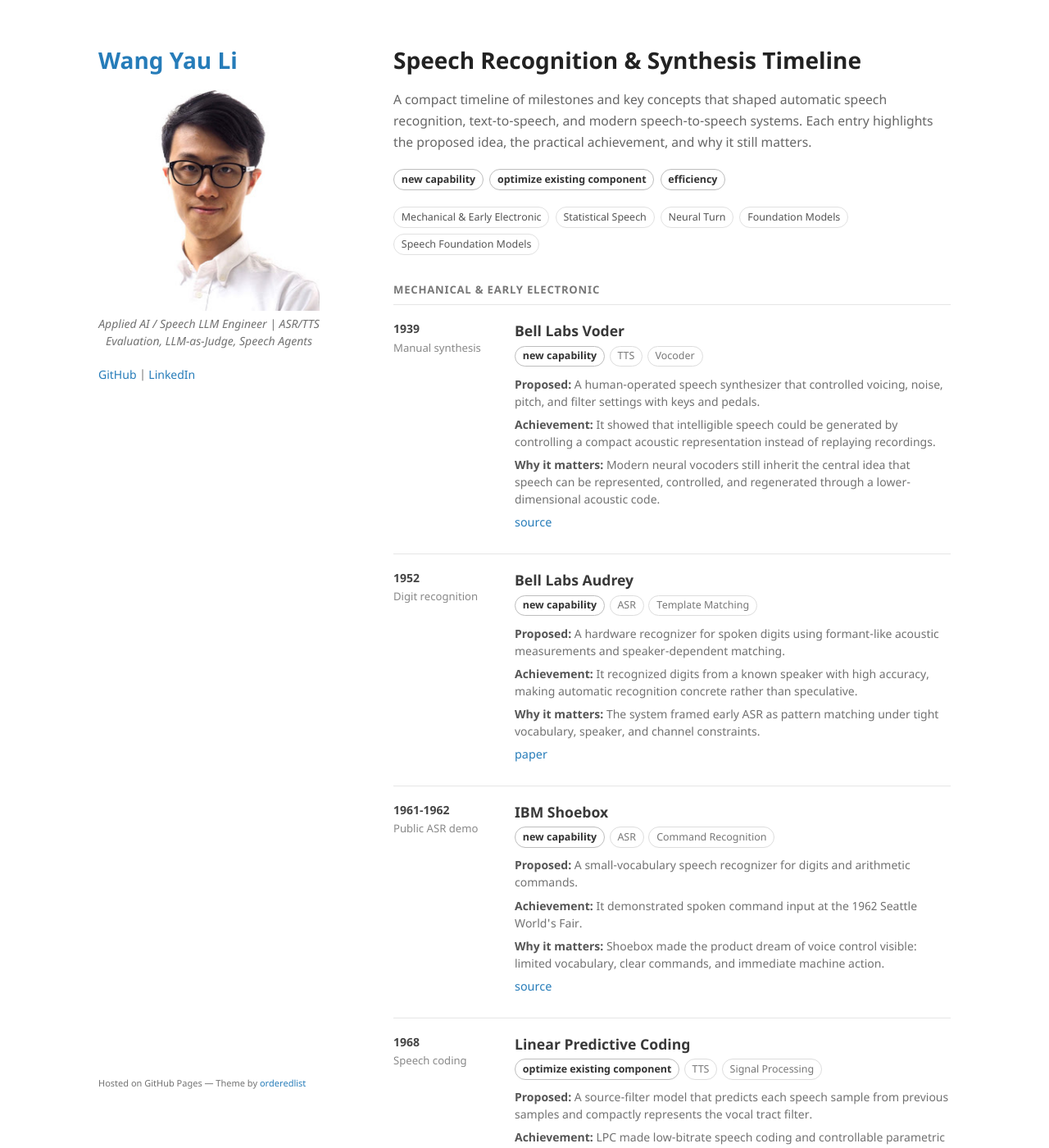
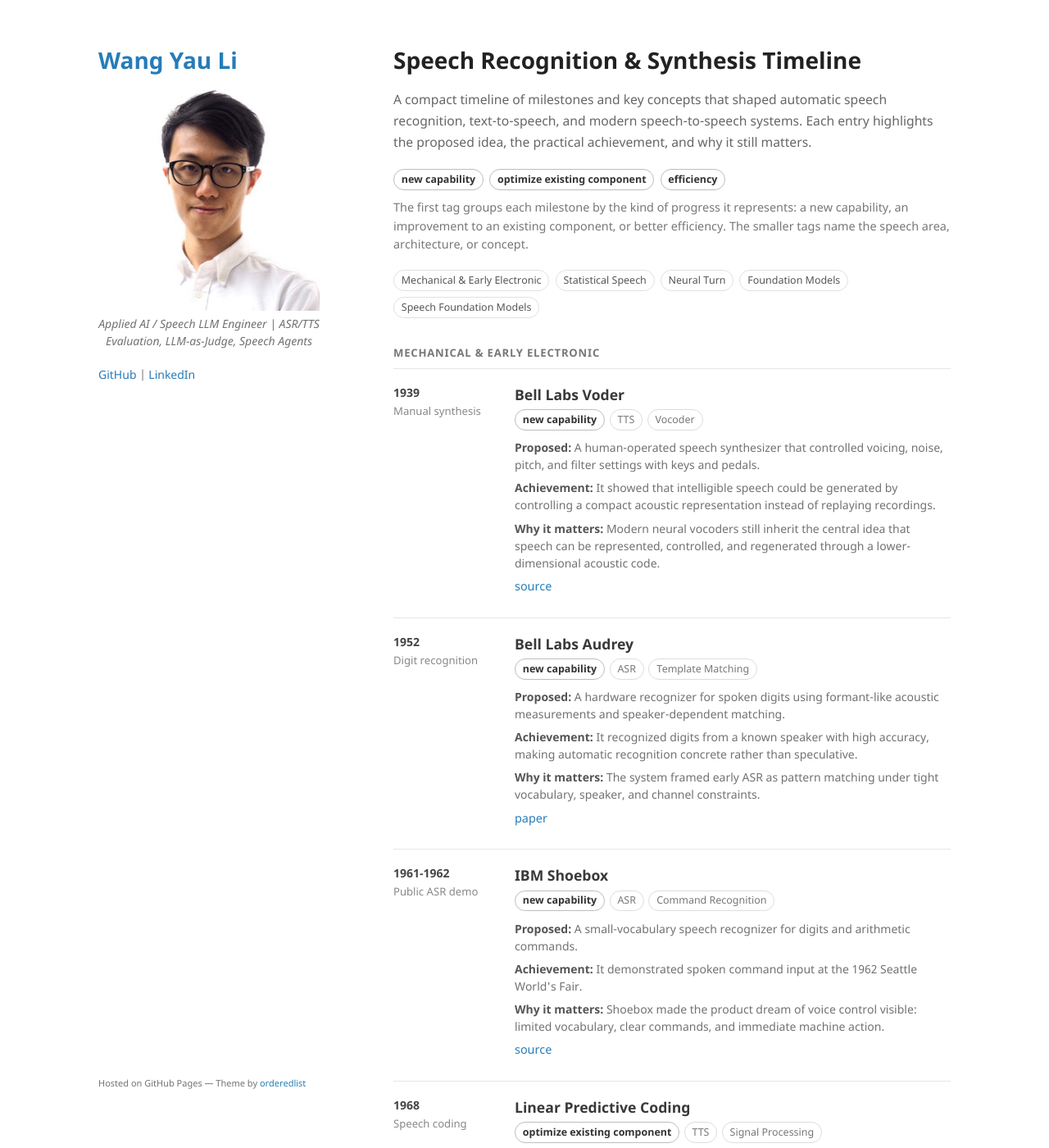
Before and after one commit to kennethli319/kennethli319.github.io, a Jekyll site: the page built from speech-timeline.md, in a window 1280 px wide and 1400 px high. Shown: the whole window at 82% size. Built offline with Jekyll 4.4.1, drawn with Linux system fonts in a browser that asks for light colours.

Commit message:
Explain speech milestone tag categories

```diff
--- a/speech-timeline.md
+++ b/speech-timeline.md
@@ -88,6 +88,12 @@ title: Speech Timeline
   gap: 0.45rem;
   margin: 1rem 0 0;
 }
+.speech-tag-note {
+  color: #777;
+  font-size: 0.9rem;
+  line-height: 1.55;
+  margin: 0.65rem 0 0;
+}
 .speech-body p {
   margin: 0.45rem 0;
 }
@@ -122,6 +128,12 @@ title: Speech Timeline
   <span class="speech-impact">new capability</span>
   <span class="speech-impact">optimize existing component</span>
   <span class="speech-impact">efficiency</span>
+</p>
+
+<p class="speech-tag-note">
+  The first tag groups each milestone by the kind of progress it represents:
+  a new capability, an improvement to an existing component, or better
+  efficiency. The smaller tags name the speech area, architecture, or concept.
 </p>
 
 <nav class="speech-nav" aria-label="Timeline eras">
```
